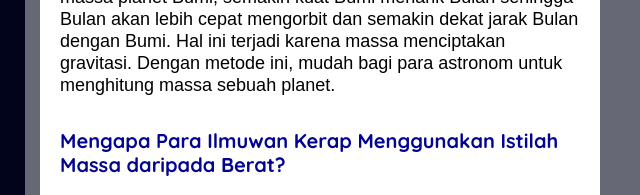
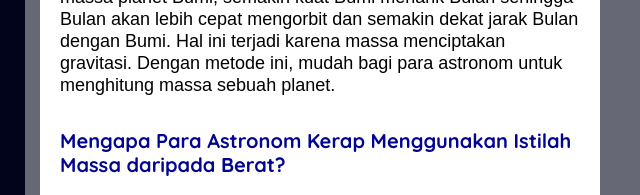
Before and after one commit to achmadardanip/achmadardanip.github.io, a plain HTML site: page planets-weight/en/index.html in a window 1280 px wide. Shown: the part 2780-2975 px from the top of the page, 189-829 px from the left. Drawn offline with Linux system fonts and the light colour scheme.

Commit message:
Update index.html

```diff
--- a/planets-weight/en/index.html
+++ b/planets-weight/en/index.html
@@ -200,7 +200,7 @@
 <p>Untuk mengetahui massa sebuah planet tidak terlepas dari gaya gravitasi. Salah satu cara atau metode yang paling umum digunakan adalah dengan mengamati sebuah objek yang mengorbit atau lewat dekat dengan planet yang ingin diketahui massanya. Dengan mengamati objek tersebut, para astronom dapat mengetahui ukuran orbit dan berapa lama periode orbit objek tersebut. Periode orbit objek ini tergantung dari jarak dan massa planet yang diorbitnya.
 			Sebagai contoh, Bulan mengorbit planet kita pada jarak tertentu, jarak dan periode orbit Bulan ini ternyata tergantung dari massa planet kita. Semakin besar massa planet Bumi, semakin kuat Bumi menarik Bulan sehingga Bulan akan lebih cepat mengorbit dan semakin dekat jarak Bulan dengan Bumi. Hal ini terjadi karena massa menciptakan gravitasi. Dengan metode ini, mudah bagi para astronom untuk menghitung massa sebuah planet.</p> <br>
 
-<h2 class="Quicksand">Mengapa Para Ilmuwan Kerap Menggunakan Istilah Massa daripada Berat?</h2>
+<h2 class="Quicksand">Mengapa Para Astronom Kerap Menggunakan Istilah Massa daripada Berat?</h2>
 
 <p>Berat bergantung pada massa dan seberapa kuat gaya gravitasi yang bekerja pada suatu benda. Sementara gaya gravitasi sendiri bergantung pada seberapa jauh jarak antara dua objek. Ituah sebabnya berat suatu objek dapat berubah ketika berada di planet lain.
 	Terkadang lebih mudah membandingkan planet menggunakan ukuran yang tidak terlalu rumit. Itulah sebabnya para astronom lebih sering mengukur <strong>massa</strong>—ukuran banyaknya materi yang terkandung oleh suatu objek—daripada berat.</p>
```
